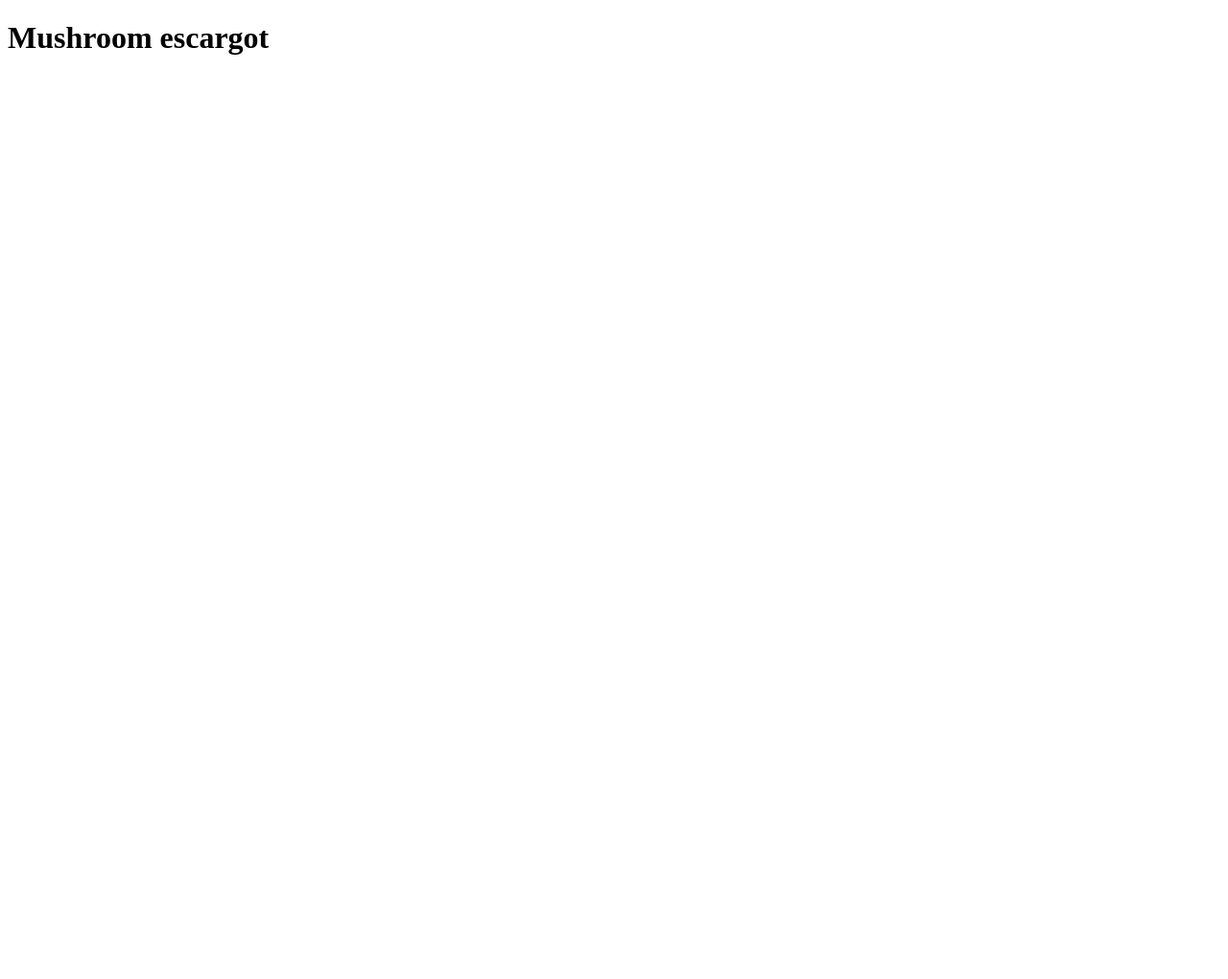
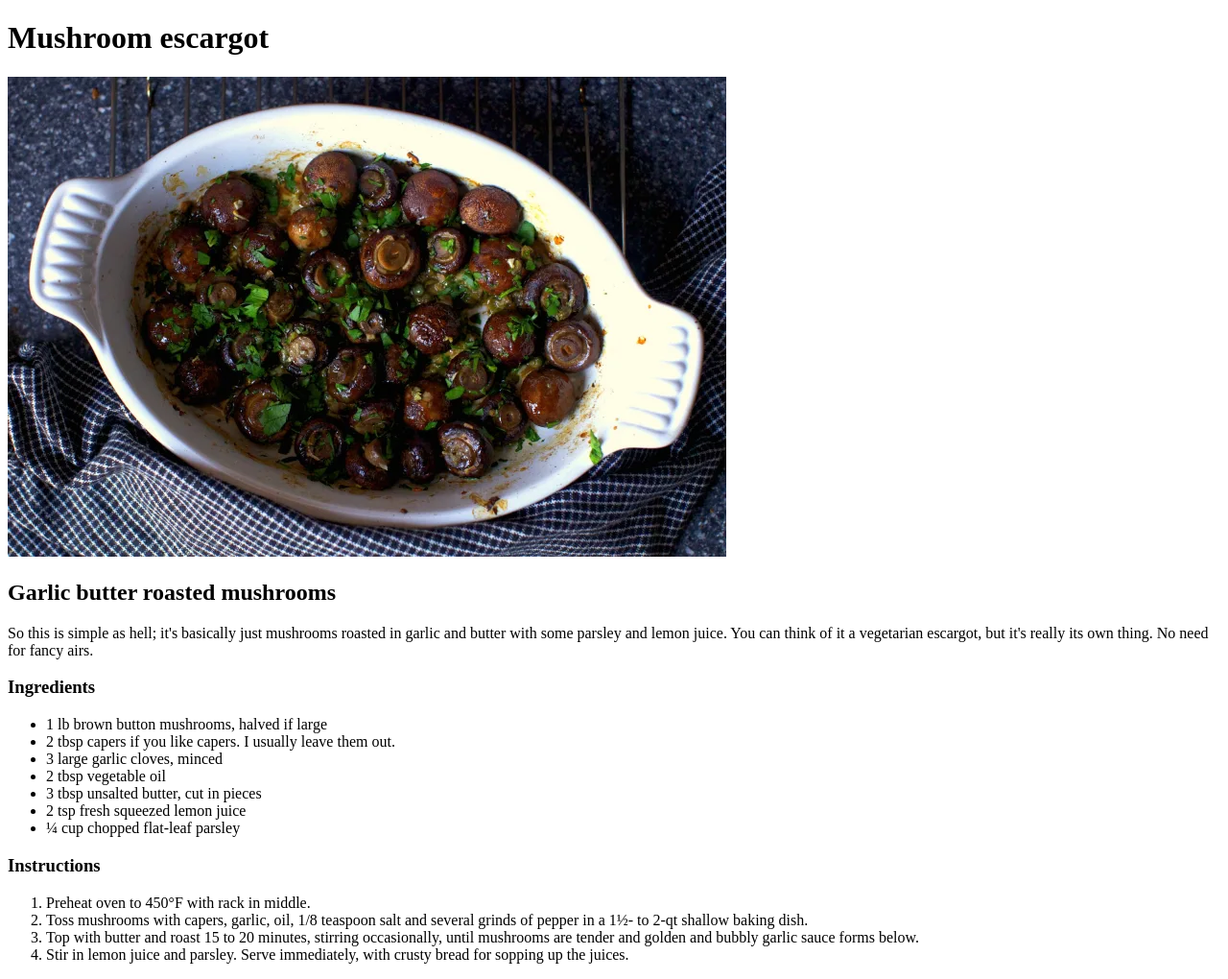
Before and after one commit to Percy-H/odin-recipes, a plain HTML site: page recipes/shroom-escargot.html in a window 1280 px wide. Shown: the whole page at 96% size. Before the commit the page ends 800 px from the top, so only its background shows below. Drawn offline with Linux system fonts and the light colour scheme.

Commit message:
feat: Add mushroom recipe

```diff
--- a/recipes/shroom-escargot.html
+++ b/recipes/shroom-escargot.html
@@ -7,6 +7,25 @@
     </head>
     <body>
         <h1>Mushroom escargot</h1>
-
+        <img src="../images/garlic-butter-roasted-mushrooms.webp" alt="Garlic butter mushrooms, ready to serve.">
+        <h2>Garlic butter roasted mushrooms</h2>
+        <p>So this is simple as hell; it's basically just mushrooms roasted in garlic and butter with some parsley and lemon juice. You can think of it a vegetarian escargot, but it's really its own thing. No need for fancy airs.</p>
+        <h3>Ingredients</h3>
+        <ul>
+            <li>1 lb brown button mushrooms, halved if large </li>
+            <li>2 tbsp capers if you like capers. I usually leave them out.</li>
+            <li>3 large garlic cloves, minced</li>
+            <li>2 tbsp vegetable oil</li>
+            <li>3 tbsp unsalted butter, cut in pieces</li>
+            <li>2 tsp fresh squeezed lemon juice</li>
+            <li>¼ cup chopped flat-leaf parsley</li>
+        </ul>
+        <h3>Instructions</h3>
+        <ol>
+            <li>Preheat oven to 450°F with rack in middle.</li>
+            <li>Toss mushrooms with capers, garlic, oil, 1/8 teaspoon salt and several grinds of pepper in a 1½- to 2-qt shallow baking dish.</li>
+            <li>Top with butter and roast 15 to 20 minutes, stirring occasionally, until mushrooms are tender and golden and bubbly garlic sauce forms below.</li>
+            <li>Stir in lemon juice and parsley. Serve immediately, with crusty bread for sopping up the juices.</li>
+        </ol>
     </body>
 </html>
```
Also changed, not shown: images/garlic-butter-roasted-mushrooms.webp (added).
